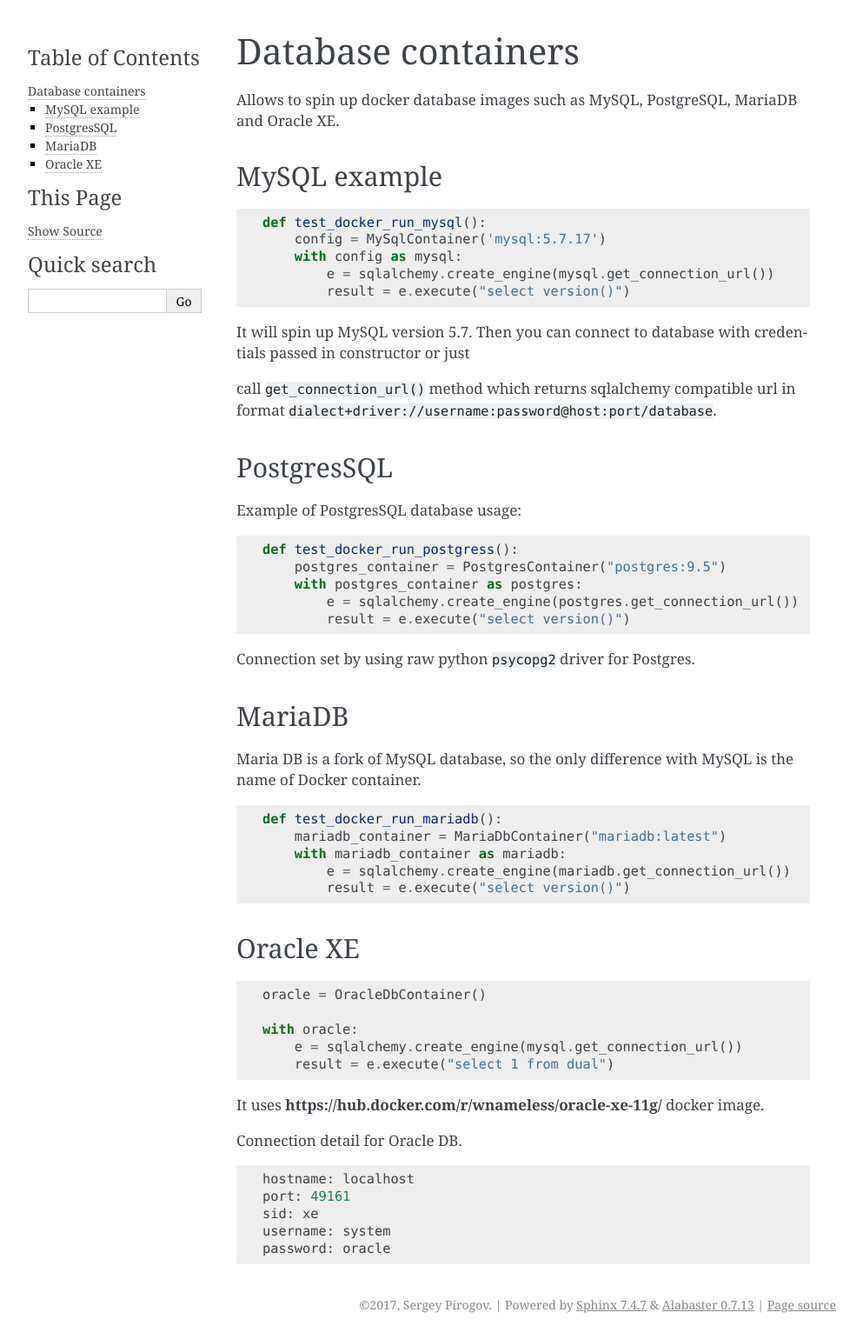
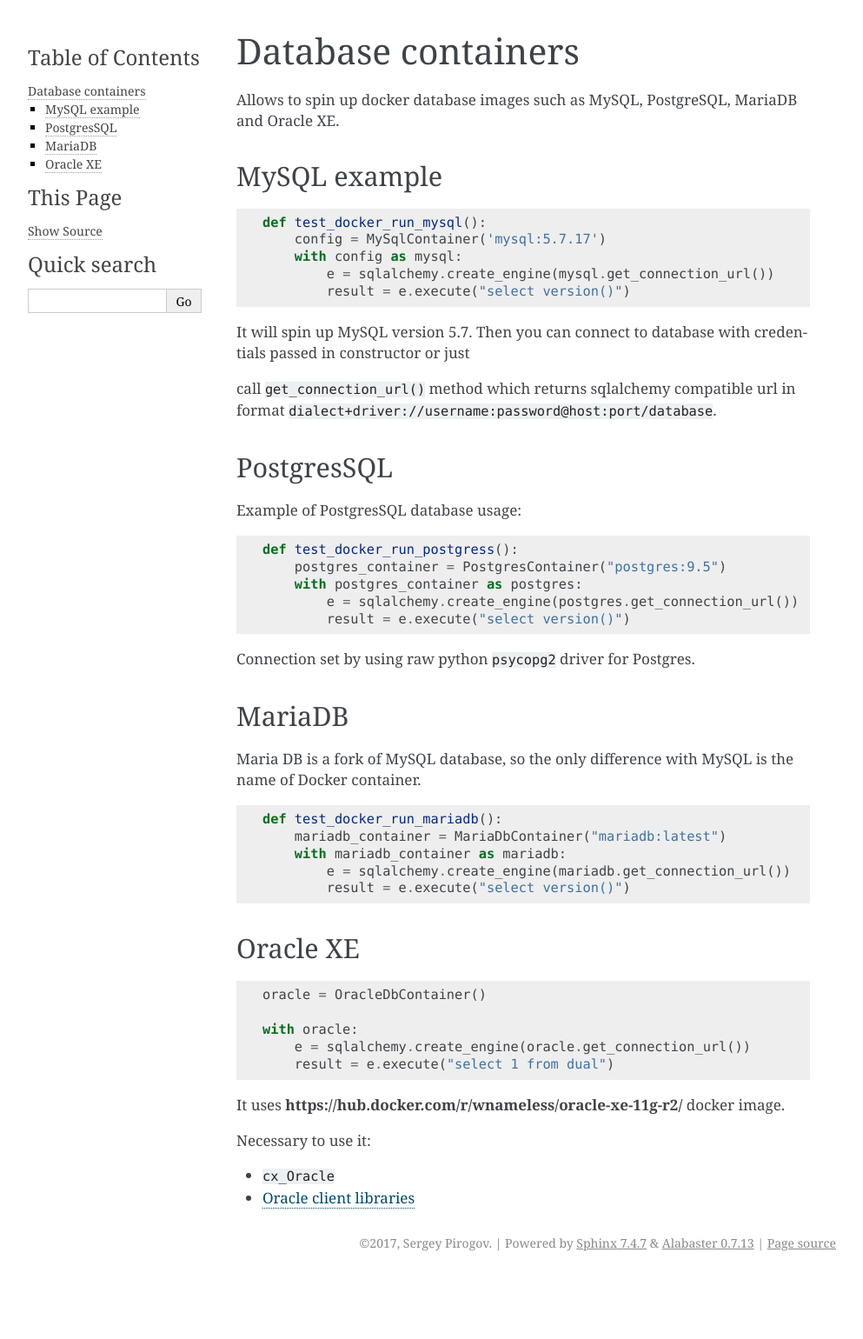
Before and after one commit to testcontainers/testcontainers-python, a Sphinx documentation site: the page built from docs/database.rst, in a window 1280 px wide. Shown: the whole page at 87% size, without its empty margins (148-1141 px from the left). Built offline with Sphinx 7.4.7, drawn with Linux system fonts in a browser that asks for light colours; pages that are not in the unit, such as notebooks, are missing from menus; after the commit the page ends 1469 px from its top, so only the background shows below that.

Commit message:
Fix OracleDbContainer

```diff
--- a/docs/database.rst
+++ b/docs/database.rst
@@ -54,17 +54,12 @@ Oracle XE
     oracle = OracleDbContainer()
 
     with oracle:
-        e = sqlalchemy.create_engine(mysql.get_connection_url())
+        e = sqlalchemy.create_engine(oracle.get_connection_url())
         result = e.execute("select 1 from dual")
 
-It uses **https://hub.docker.com/r/wnameless/oracle-xe-11g/** docker image.
+It uses **https://hub.docker.com/r/wnameless/oracle-xe-11g-r2/** docker image.
 
-Connection detail for Oracle DB.
+Necessary to use it:
 
-::
-
-    hostname: localhost
-    port: 49161
-    sid: xe
-    username: system
-    password: oracle
+- ``cx_Oracle``
+- `Oracle client libraries <https://cx-oracle.readthedocs.io/en/latest/user_guide/installation.html>`_
--- a/docs/index.rst
+++ b/docs/index.rst
@@ -12,6 +12,7 @@ Currently available features:
 
 - Selenim Standalone containers
 - MySql db container
+- Oracle db container
 - PostgreSQL db container
 - Google Cloud PubSub emulator container
 - Generic Docker containers
@@ -27,6 +28,7 @@ and can be installed using pip, depending on which containers you need:
 ::
 
    pip install testcontainers[mysql]
+   pip install testcontainers[oracle]
    pip install testcontainers[postgresql]
    pip install testcontainers[selenium]
    pip install testcontainers[google-cloud-pubsub]
--- a/setup.py
+++ b/setup.py
@@ -49,6 +49,7 @@ setuptools.setup(
     extras_require={
         'docker-compose': ['docker-compose'],
         'mysql': ['sqlalchemy', 'pymysql'],
+        'oracle': ['sqlalchemy', 'cx_Oracle'],
         'postgresql': ['sqlalchemy', 'psycopg2-binary'],
         'selenium': ['selenium==2.53.1'],
         'google-cloud-pubsub': ['google-cloud-pubsub'],
```
Also changed, not shown: README.md (+2 -0 lines), 4 other files.
